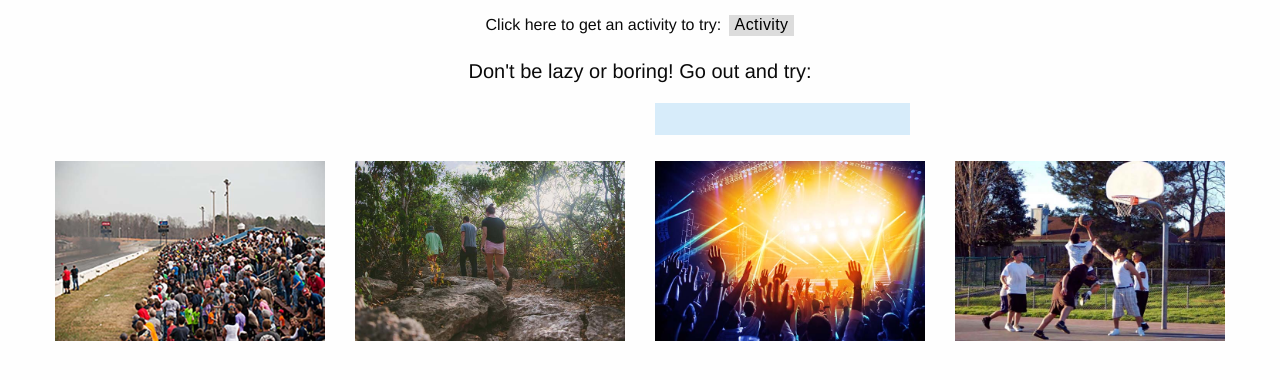
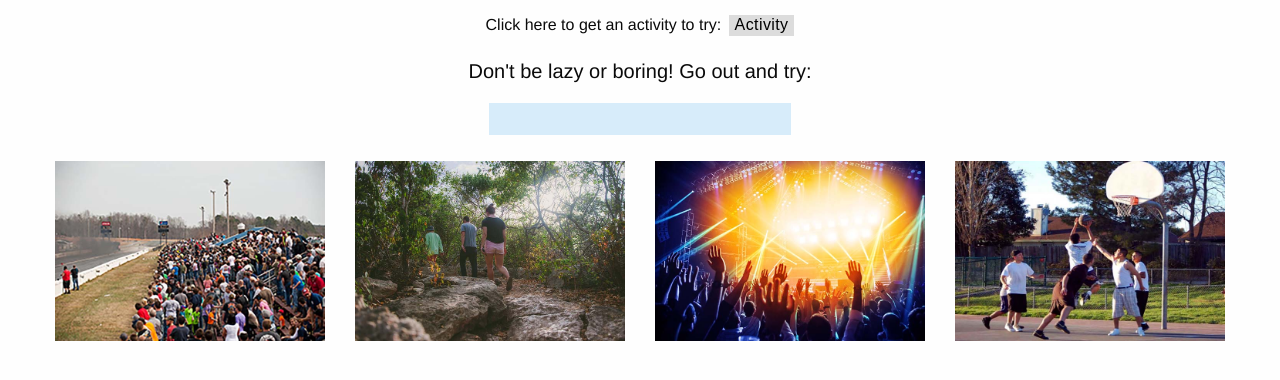
Before and after one commit to jeffberlin/Activity-Randomizer, a plain HTML site: page picker.html in a window 1280 px wide. Shown: the part 140-520 px from the top of the page. Drawn offline with nearby package versions, Linux system fonts and the light colour scheme.

Commit message:
Centered the activity result
Centered the activity result

```diff
--- a/picker.html
+++ b/picker.html
@@ -56,7 +56,7 @@
       <div class="large-6 medium-6 medium-centered columns">
         <h5>Don't be lazy or boring! Go out and try:</h5>
 
-          <div class="medium-6 columns" style="padding-bottom: 10px; padding-top: 10px;">
+          <div class="medium-7 medium-centered columns" style="padding-bottom: 10px; padding-top: 10px;">
             <div class="primary callout">
               <h5 id="activity"></h5>
             </div>
```
